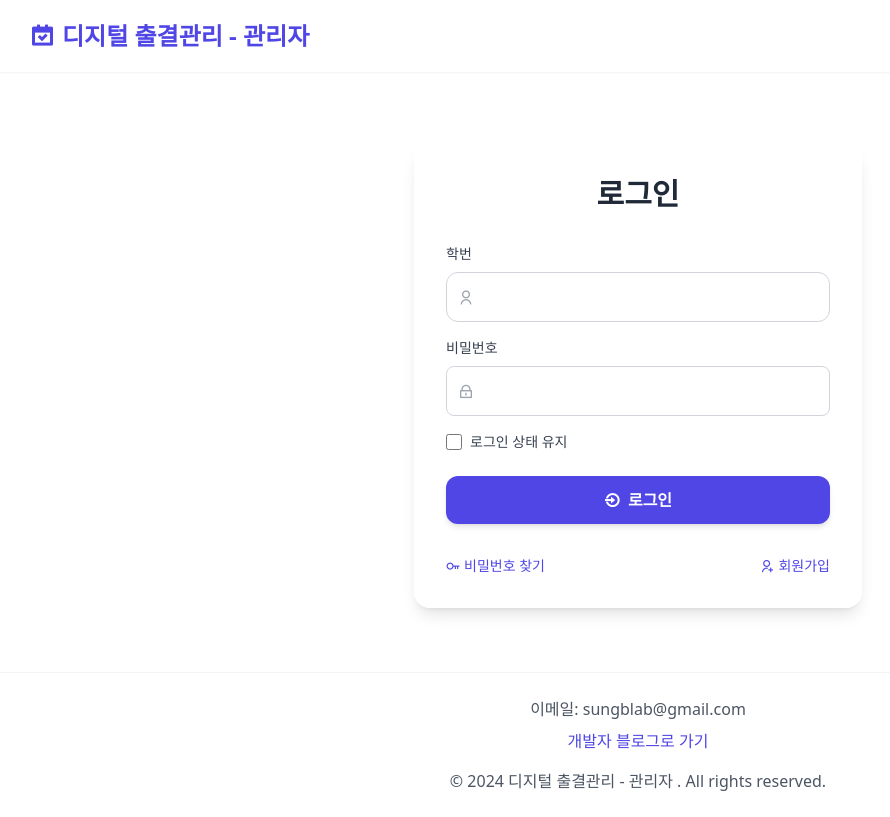
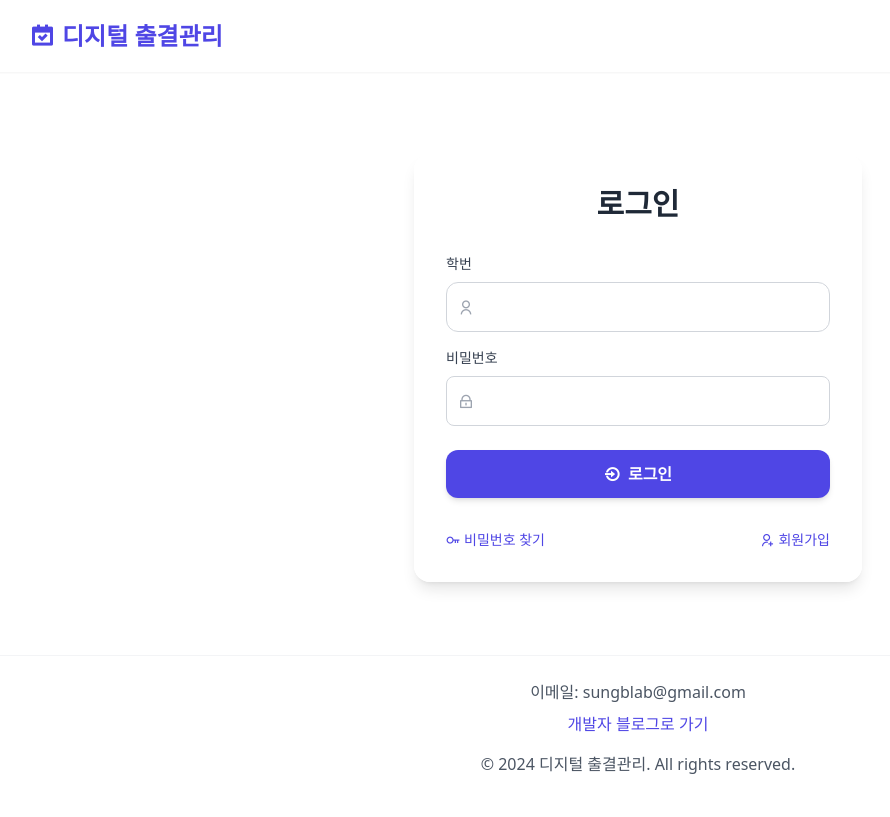
Before and after one commit to Sungblab/attend-front-admin, a website: page index.html in a window 1280 px wide. Shown: the whole page, without its empty margins (2-892 px from the left). Drawn offline with nearby package versions, Linux system fonts and the light colour scheme; a web font is replaced by a local one.

Commit message:
Update index.html

```diff
--- a/index.html
+++ b/index.html
@@ -3,7 +3,7 @@
   <head>
     <meta charset="UTF-8" />
     <meta name="viewport" content="width=device-width, initial-scale=1.0" />
-    <title>디지털 출결관리 - 관리자</title>
+    <title>디지털 출결관리</title>
     <link href="css/output.css" rel="stylesheet" />
 
     <!-- PWA 설정 -->
@@ -17,10 +17,7 @@
     />
     <meta name="apple-mobile-web-app-title" content="출결관리" />
     <link rel="apple-touch-icon" href="/icons/apple-touch-icon.png" />
-    <meta
-      name="description"
-      content="디지털 출결관리 - 관리자 시스템 - 관리자"
-    />
+    <meta name="description" content="디지털 출결관리" />
     <!-- PWA 설정 끝 -->
 
     <link
@@ -73,7 +70,7 @@
           class="text-xl sm:text-2xl font-bold text-primary-500 flex items-center hover-scale"
         >
           <i class="ri-calendar-check-fill mr-2"></i>
-          디지털 출결관리 - 관리자
+          디지털 출결관리
         </a>
         <!-- PWA 설치 버튼 추가 -->
         <button
@@ -148,20 +145,6 @@
                   포함해야 합니다.
                 </div>
               </div>
-              <div class="flex items-center">
-                <input
-                  type="checkbox"
-                  id="keep-logged-in"
-                  name="keep-logged-in"
-                  class="h-4 w-4 text-primary-500 border-gray-300 rounded focus:ring-primary-500"
-                />
-                <label
-                  for="keep-logged-in"
-                  class="ml-2 block text-sm text-gray-700"
-                >
-                  로그인 상태 유지
-                </label>
-              </div>
             </div>
             <button
               type="submit"
@@ -206,10 +189,13 @@
           >
         </div>
         <div class="text-center">
-          <p>&copy; 2024 디지털 출결관리 - 관리자 . All rights reserved.</p>
+          <p>&copy; 2024 디지털 출결관리. All rights reserved.</p>
         </div>
       </div>
     </footer>
+
+    <!-- PWA 등록 스크립트 추가 -->
+    <script src="js/pwa-register.js"></script>
 
     <script>
       // 메시지 표시 함수
@@ -264,8 +250,6 @@
 
           const studentId = document.getElementById("student-id").value;
           const password = document.getElementById("password").value;
-          const keepLoggedIn =
-            document.getElementById("keep-logged-in").checked;
 
           // 입력값 검증
           if (!studentId || !password) {
@@ -277,7 +261,7 @@
             const response = await axios.post("/api/login", {
               studentId,
               password,
-              keepLoggedIn,
+              keepLoggedIn: true,
               isWeb: true, // 웹 접속임을 표시
             });
 
@@ -295,7 +279,6 @@
                 isReader: response.data.user.isReader,
               };
               localStorage.setItem("userInfo", JSON.stringify(userInfo));
-              localStorage.setItem("keepLoggedIn", keepLoggedIn);
 
               // 성공 메시지 표시
               showMessage("로그인 성공! 이동합니다...", false);
@@ -393,6 +376,14 @@
                   // 새 토큰 저장
                   localStorage.setItem("token", response.data.accessToken);
 
+                  // 새 리프레시 토큰도 저장
+                  if (response.data.refreshToken) {
+                    localStorage.setItem(
+                      "refreshToken",
+                      response.data.refreshToken
+                    );
+                  }
+
                   // 새 토큰으로 헤더 업데이트
                   originalRequest.headers.Authorization = `Bearer ${response.data.accessToken}`;
 
@@ -432,8 +423,5 @@
         }
       });
     </script>
-
-    <!-- PWA 등록 스크립트 추가 -->
-    <script src="js/pwa-register.js"></script>
   </body>
 </html>
```
